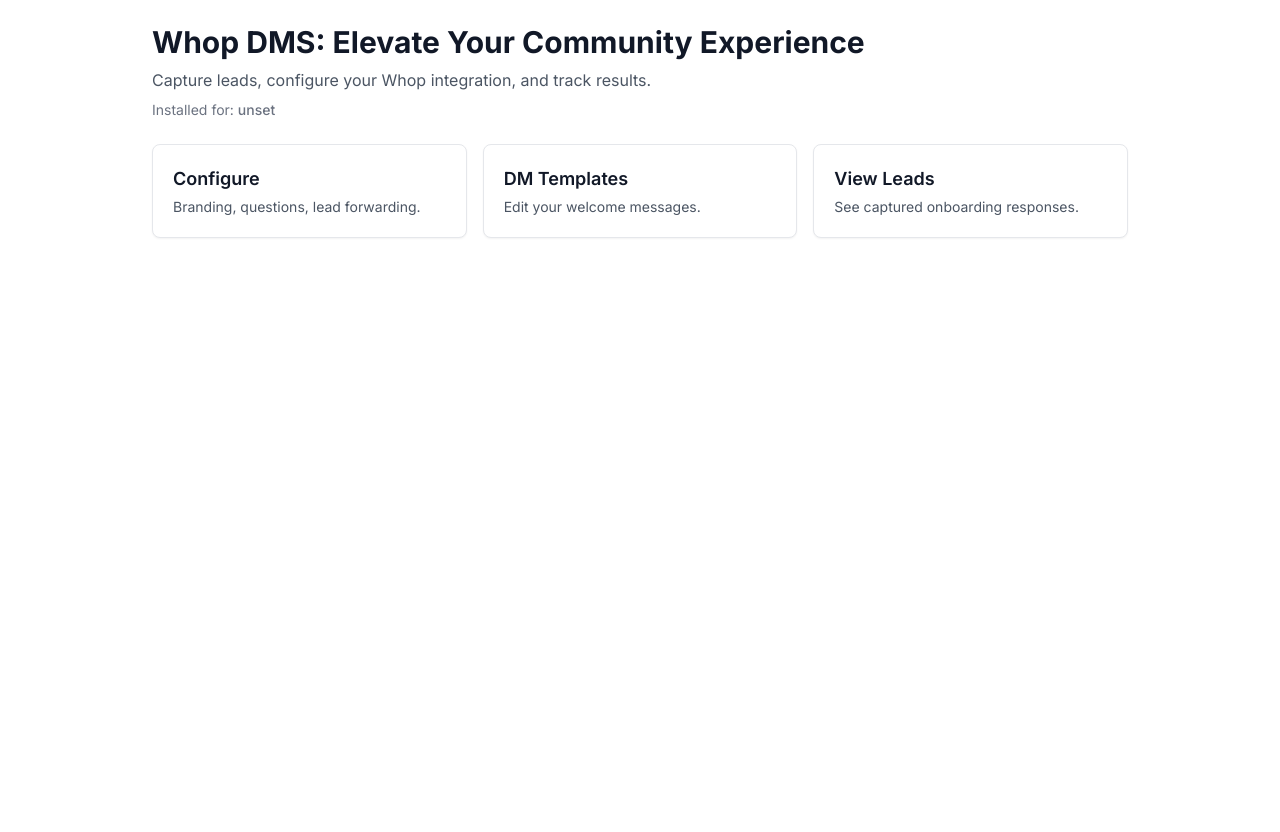
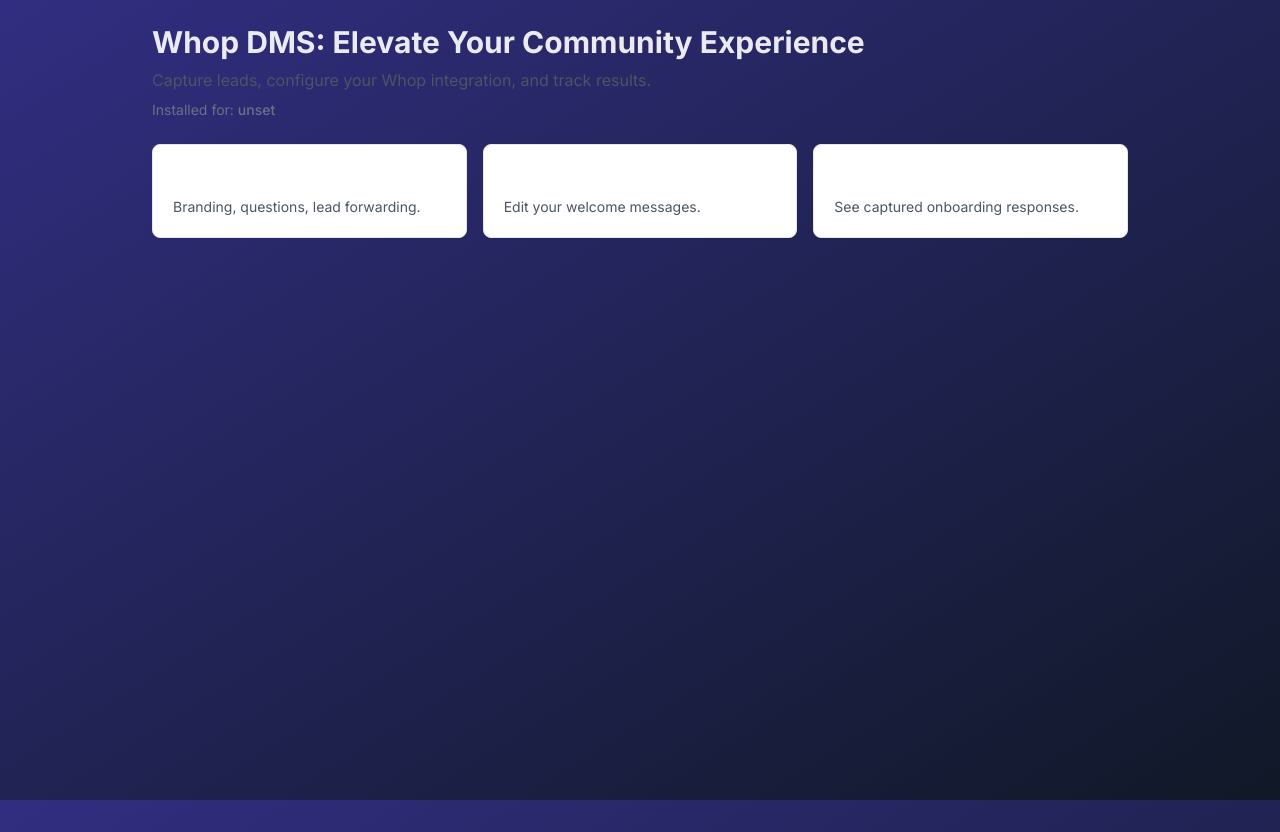
Before and after one commit to alexhbraun/whop-dms, a Next.js app: page /app in a window 1280 px wide. Built offline with nearby package versions, Linux system fonts and the light colour scheme; no server answers.

Commit message:
fix: Resolve white text on white background and improve overall readability

```diff
--- a/app/globals.css
+++ b/app/globals.css
@@ -6,14 +6,12 @@
 
 @layer base {
   html {
-    @apply font-inter text-gray-900 antialiased;
+    @apply font-inter text-white/90 antialiased;
     @apply bg-gradient-to-br from-indigo-900 to-gray-900 dark:from-black dark:to-gray-950;
     /* Soft gradient background */
     background-attachment: fixed;
     background-size: cover;
     background-position: center;
-    /* Subtle noise effect */
-    background-image: radial-gradient(circle at 10% 20%, rgba(255,255,255,0.05) 0%, rgba(255,255,255,0) 50%), radial-gradient(circle at 90% 80%, rgba(255,255,255,0.05) 0%, rgba(255,255,255,0) 50%), var(--tw-gradient-to), var(--tw-gradient-from);
     animation: noise 10s infinite alternate;
   }
 
--- a/app/layout.js
+++ b/app/layout.js
@@ -11,7 +11,7 @@ export const metadata = {
 export default function RootLayout({ children }) {
   return (
     <html lang="en" className={`${inter.variable} h-full`}>
-      <body className="min-h-full flex flex-col items-center justify-center p-4 antialiased">
+      <body className="min-h-full flex flex-col items-center justify-center p-4 antialiased text-white/90">
         <div className="container">
           {children}
         </div>
```
